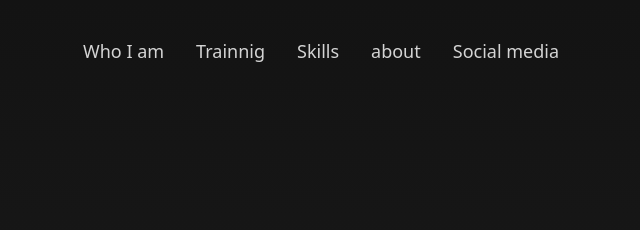
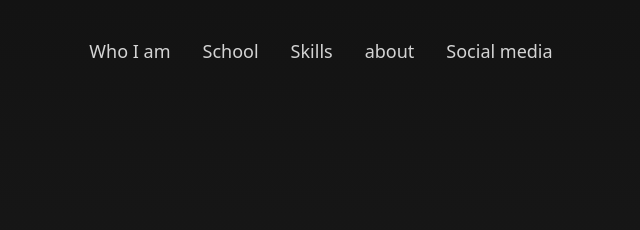
Before and after one commit to phillipesobrinho/Autobiografia, a plain HTML site: page index.html in a window 1280 px wide. Shown: the top 230 px of the page, 319-959 px from the left. Drawn offline with nearby package versions, Linux system fonts and the light colour scheme.

Commit message:
Update index.html

```diff
--- a/index.html
+++ b/index.html
@@ -16,7 +16,7 @@
                 <a class="nav-link" href="#s-sobre">Who I am</a>
               </li>
               <li class="nav-item" style="animation: 0.5s ease out 0.3s 1 normal forwards running navLinkFade;">
-                <a class="nav-link" href="#s-formacao">Trainnig</a>
+                <a class="nav-link" href="#s-formacao">School</a>
               </li>
               <li class="nav-item" style="animation: 0.5s ease out 0.3s 1 normal forwards running navLinkFade;">
                 <a class="nav-link" href="#s-habilidades">Skills</a>
```
